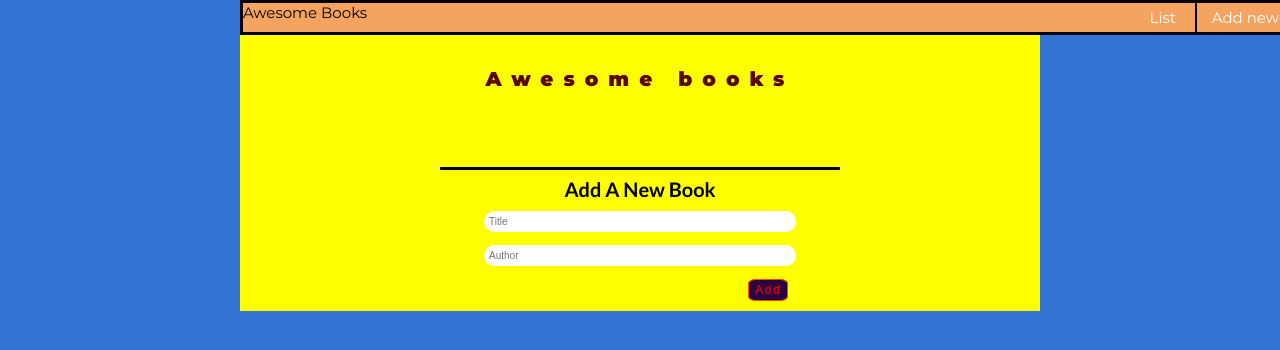
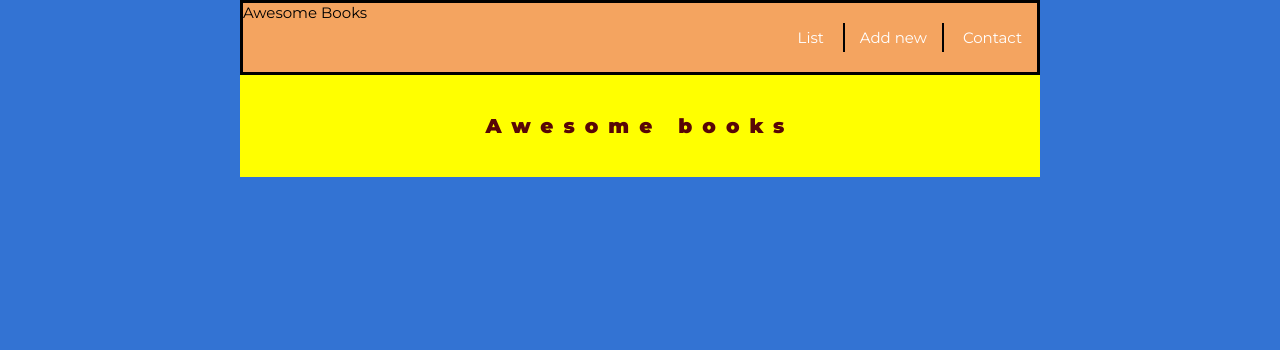
Before and after one commit to Vagyasri/Awesome-Books, a plain HTML site: page index.html in a window 1280 px wide. Both pictures are taken after a click on the link "List". Drawn offline with Linux system fonts and the light colour scheme.

Commit message:
Add navigationHandler

```diff
--- a/index.html
+++ b/index.html
@@ -19,23 +19,23 @@
         <nav class='navigation'>
             <div class='logo'> <p>Awesome Books</p> </div>
             <ul class='links'>
-                <li class="item"> <a href="#">List</a> </li>
-                <li class="item"> <a href="#">Add new</a> </li>
-                <li class="item"> <a href="#">Contact</a> </li>
+                <li class="item" id='item-one'> <a onclick="navHandler(event)" href="#">List</a> </li>
+                <li class="item" id='item-two'> <a onclick="navHandler(event)" href="#">Add new</a> </li>
+                <li class="item" id='item-three'> <a onclick="navHandler(event)" href="#">Contact</a> </li>
             </ul>
         </nav>
         <div class='content'>
-            <div class='dummy-div'>
+            <div class='dummy-div'> </div>
 
-            </div>
-            <header class='header text-center'>
-                <h1>Awesome books</h1>
-            </header>
+
 
             <div id='display-books'>
+                <header class='header text-center'>
+                    <h1>Awesome books</h1>
+                </header>
             </div>
 
-            <form class='text-center'>
+            <form class='text-center disapear'>
                 <div class=form-header>
                     <h1>add a new book</h1>
                 </div>
@@ -45,6 +45,9 @@
                 <button class='add-btn' type="submit"> Add </button>
                 </div>
             </form>
+            <div class="contact disapear">
+                <h1>contact information!!</h1>
+            </div>
         </div>
     </div>
     <script src='index.js'></script>
--- a/index.js
+++ b/index.js
@@ -85,5 +85,34 @@
 // Start of the program
 const lib = new Library();
 const form = document.querySelector('form');
+const contact = document.querySelector('.contact');
+const booksList = document.querySelector('#display-books');
+
 form.addEventListener('submit', addBookHandler);
 display();
+
+
+//navigation handler
+function navHandler(event){
+  //look for the class name
+  console.log(event.target.parentElement.id)
+  switch(event.target.parentElement.id) {
+    case 'item-one':
+      contact.classList.add('disapear');
+      form.classList.add('disapear');
+      booksList.classList.remove('disapear');
+      break;
+    case 'item-two':
+      contact.classList.add('disapear');
+      booksList.classList.add('disapear');
+      form.classList.remove('disapear');
+      break;
+      case 'item-three':
+        contact.classList.remove('disapear');
+        booksList.classList.add('disapear');
+        form.classList.add('disapear');
+      break;
+    default:
+      // code block
+  }
+}
--- a/style.css
+++ b/style.css
@@ -7,6 +7,7 @@
 
 html {
   font-size: 0.625rem;
+
 }
 
 body {
@@ -18,8 +19,11 @@ body {
 .container {
   max-width: 800px;
   margin: 0 auto;
+  _border: 1px solid green;
 }
-
+.disapear{
+  display: none;
+}
 .text-center {
   text-align: center;
 }
@@ -31,7 +35,8 @@ body {
   justify-content: space-between;
   font-size: 1.5rem;
   position: fixed;
-  width: 90%;
+  max-width: 100%;
+  width: 800px;
   _z-index: 1;
   background-color: sandybrown;
 }
@@ -41,6 +46,7 @@ body {
   _border: 1px solid black;
   width: 50%;
   text-align: right;
+  padding: 2rem 0;
 }
 .navigation .links .item {
 
@@ -64,7 +70,7 @@ body {
   _margin: 10rem 0;
 }
 .dummy-div{
-  height: 6rem;
+  height: 10rem;
 }
 .header h1 {
   _margin: 10rem 0;
```
